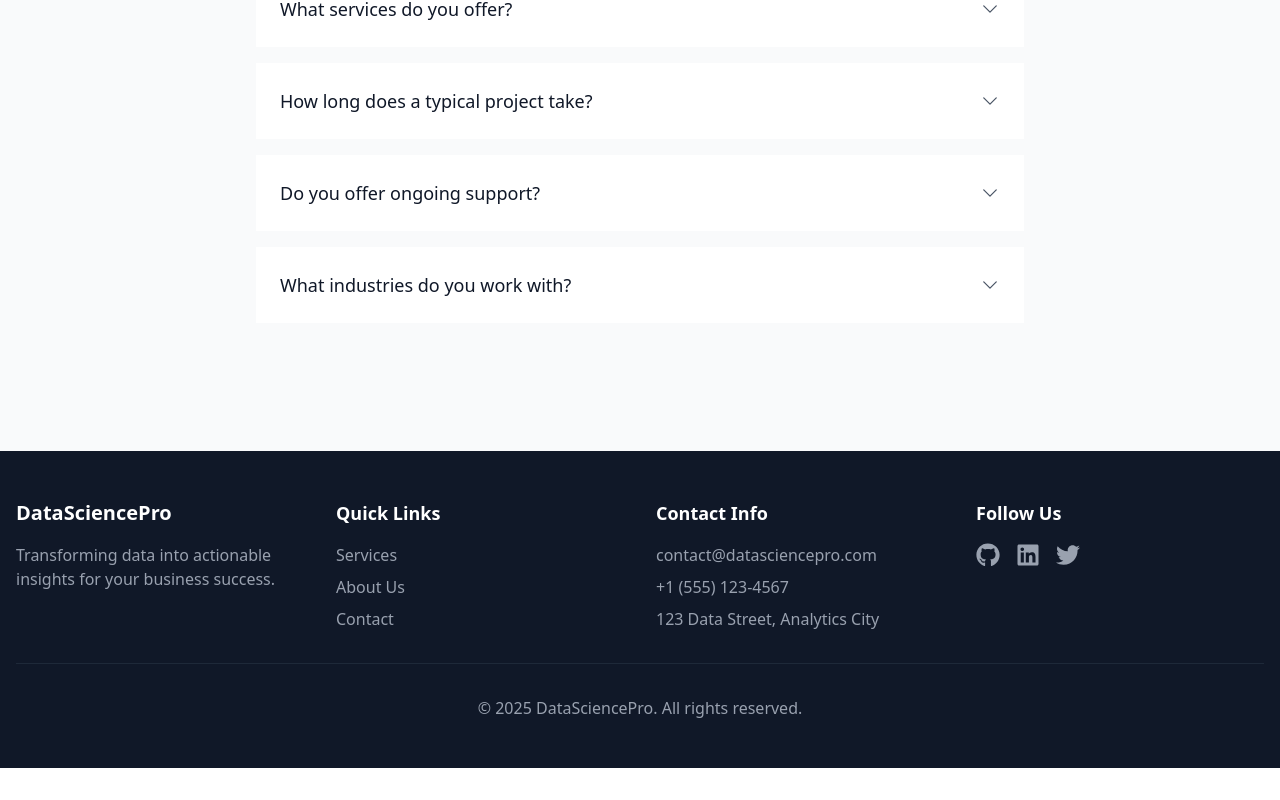
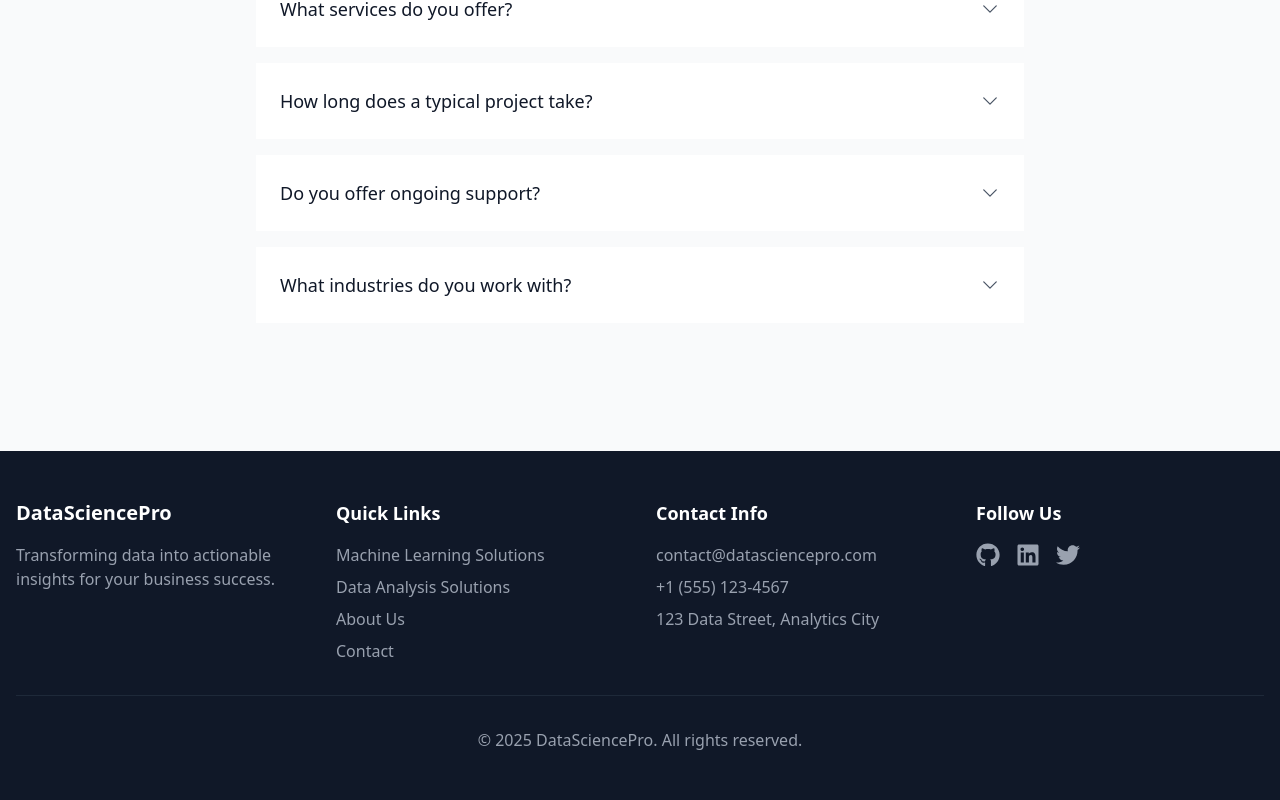
Before and after one commit to Aniket-89/DataSciencePro, a React (Vite) app: page /contact in a window 1280 px wide. Shown: the part 1546-2346 px from the top of the page. Before the commit the page ends 2314 px from the top, so only its background shows below. Built offline with nearby package versions, Linux system fonts and the light colour scheme; the HTML template or start-up script is replaced by a standard one.

Commit message:
fixed footer nav

```diff
--- a/src/components/Footer.tsx
+++ b/src/components/Footer.tsx
@@ -15,8 +15,13 @@
             <h4 className="text-lg font-semibold mb-4">Quick Links</h4>
             <ul className="space-y-2">
               <li>
-                <a href="#services" className="text-gray-400 hover:text-white transition-colors">
-                  Services
+                <a href="/services/machine-learning" className="text-gray-400 hover:text-white transition-colors">
+                  Machine Learning Solutions
+                </a>
+              </li>
+              <li>
+                <a href="/services/data-analysis" className="text-gray-400 hover:text-white transition-colors">
+                  Data Analysis Solutions
                 </a>
               </li>
               <li>
```
